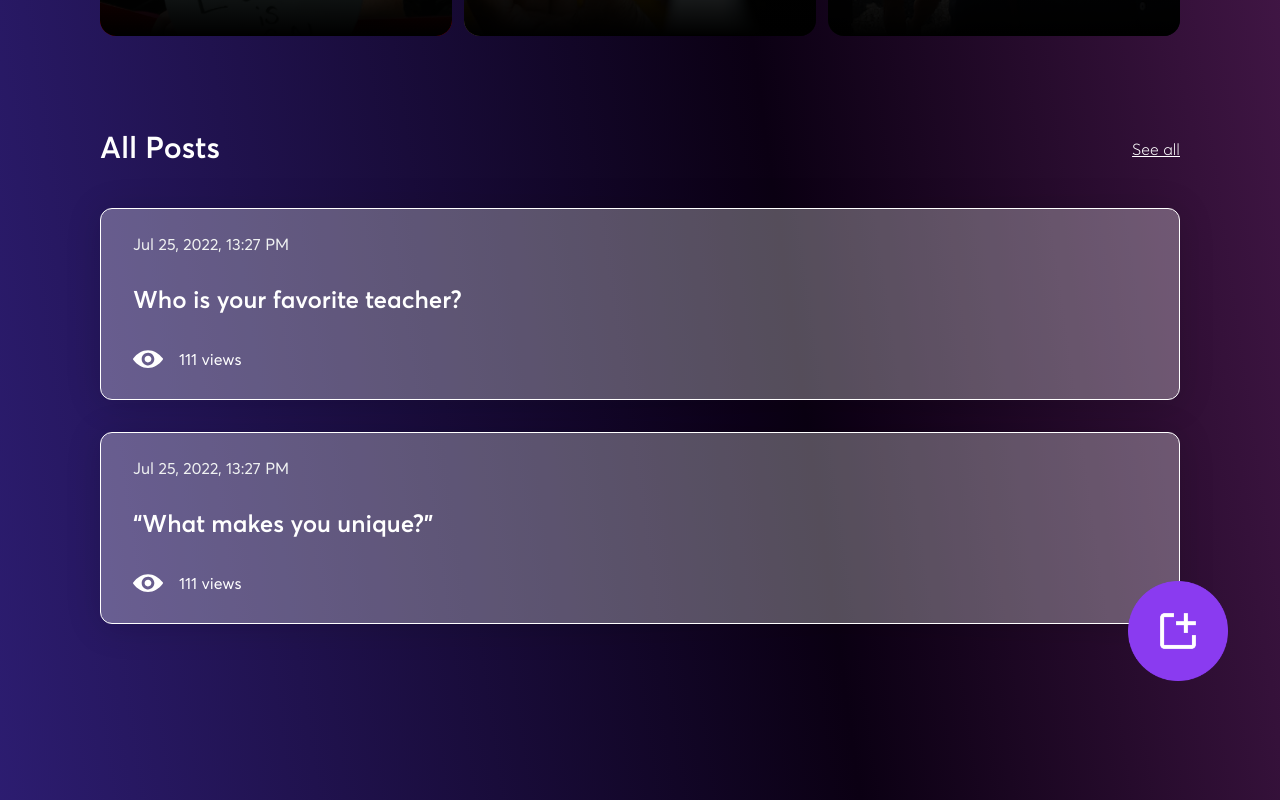
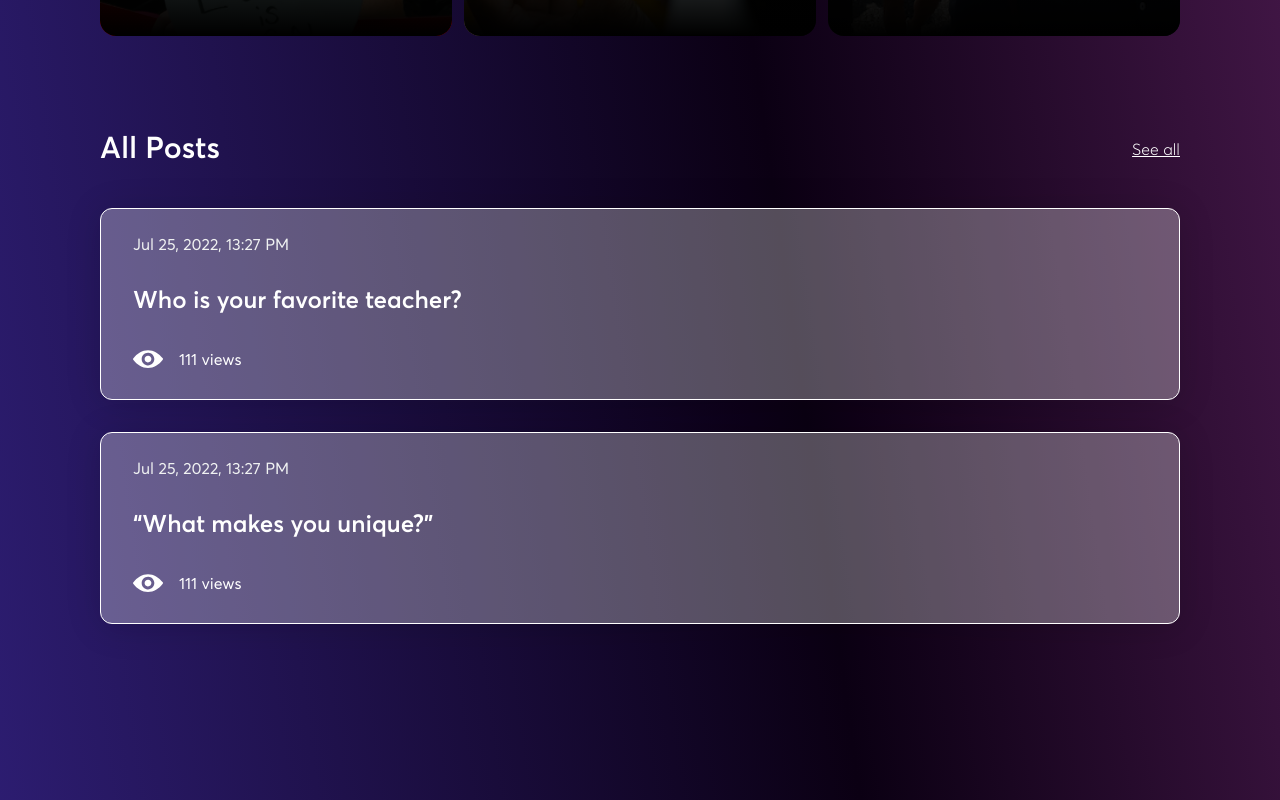
Before and after one commit to srwx/betrend-frontend, a Next.js app: page /organization/1 in a window 1280 px wide. Shown: the part 1520-2320 px from the top of the page. Built offline with nearby package versions, Linux system fonts and the light colour scheme.

Commit message:
added position `fixed`

```diff
--- a/pages/organization/[id].tsx
+++ b/pages/organization/[id].tsx
@@ -14,6 +14,7 @@ const OrganizationContainer = styled(Container)`
   padding-right: 100px;
   padding-top: 3.5rem;
   row-gap: 6rem;
+  position: relative;
 `
 export default function Organization({
   imgUrl,
@@ -51,7 +52,7 @@ export default function Organization({
         </div>
       </div>
       {/* All Posts section */}
-      <div className="relative w-full max-w-[1314px] space-y-10">
+      <div className="w-full max-w-[1314px] space-y-10">
         {/* All Post text*/}
         <div className="text-white flex justify-between items-center">
           <span className="text-3xl font-semibold">All Posts</span>
@@ -67,11 +68,11 @@ export default function Organization({
             />
           ))}
         </div>
-        <div className="absolute bottom-28 -right-[3rem] cursor-pointer">
+        <div className="fixed bottom-5 right-8 cursor-pointer">
           <Image
             src="/images/icons/create.png"
-            width="100px"
-            height="100px"
+            width="80px"
+            height="80px"
             alt="button"
           />
         </div>
```
